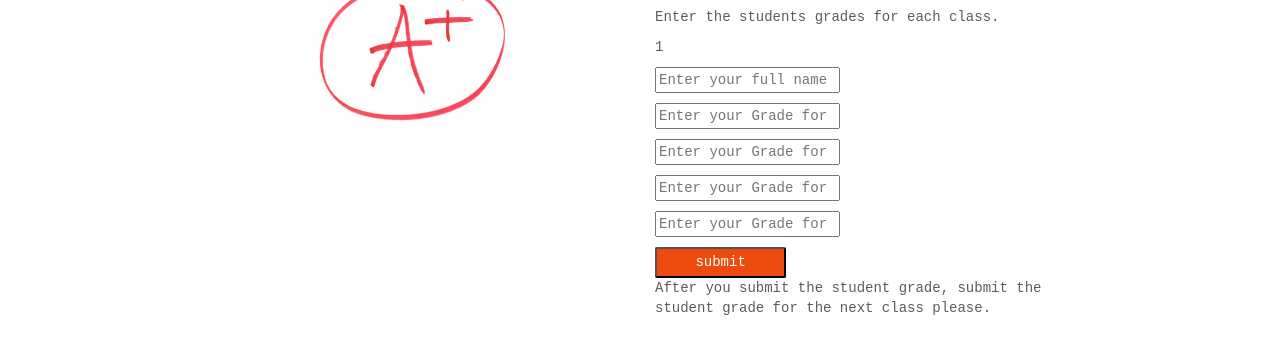
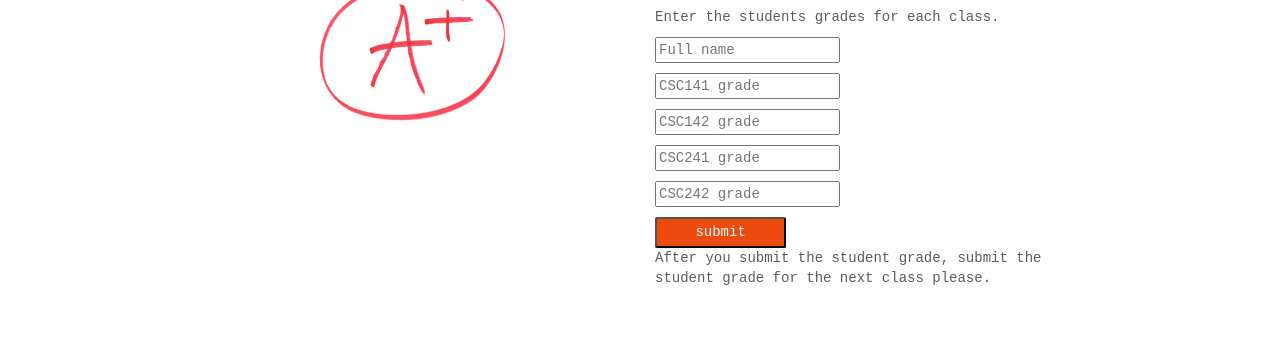
Before and after one commit to markrichmond1994/csc404hw2, a website: page students/views/gradeInput.html in a window 1280 px wide. Shown: the part 363-716 px from the top of the page. Drawn offline with Linux system fonts and the light colour scheme; files that its build step writes are made by us from their sources; files whose address does not match are found by name; a web font is replaced by a local one.

Commit message:
Add files via upload

```diff
--- a/students/views/gradeInput.html
+++ b/students/views/gradeInput.html
@@ -22,18 +22,18 @@
       <div class="col-sm-6">
         <h1>Input the grades.</h1>
         <p>Enter the students grades for each class.</p>
-        <p>1</p>
+        <p></p>
 
         <form action="/gradeInput.html" method="POST">
-          <p></p><input type="name" name="name" placeholder="Enter your full name" required />
+          <p></p><input type="name" name="name" placeholder="Full name" required />
 
-          <p></p><input type="lettergrade" name="csc141" placeholder="Enter your Grade for CSC141" required />
+          <p></p><input type="lettergrade" name="csc141" placeholder="CSC141 grade" required />
 
-          <p></p><input type="lettergrade" name="csc142" placeholder="Enter your Grade for CSC142"required />
+          <p></p><input type="lettergrade" name="csc142" placeholder="CSC142 grade"required />
 
-          <p></p><input type="lettergrade" name="csc241" placeholder="Enter your Grade for CSC241"required />
+          <p></p><input type="lettergrade" name="csc241" placeholder="CSC241 grade"required />
 
-          <p></p><input type="lettergrade" name="csc242" placeholder="Enter your Grade for CSC242"required />
+          <p></p><input type="lettergrade" name="csc242" placeholder="CSC242 grade"required />
 
           <p></p><input class="button" type="submit" value="submit" />
         </form>
```
Also changed, not shown: students/views/courses.html (+2 -4 lines).
